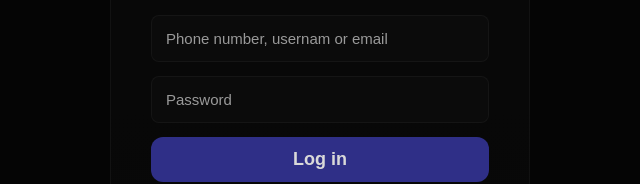
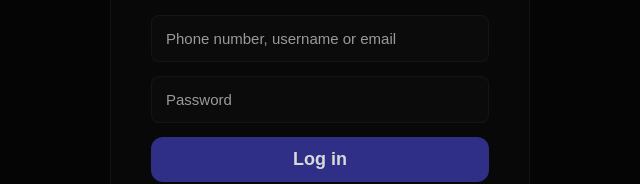
Before and after one commit to Kaluwd/ig, a plain HTML site: page index.html in a window 1280 px wide. Shown: the part 278-462 px from the top of the page, 320-960 px from the left. Drawn offline with nearby package versions, Linux system fonts and the light colour scheme.

Commit message:
Fix typo in email placeholder text

```diff
--- a/index.html
+++ b/index.html
@@ -66,7 +66,7 @@
     <div class="card">
       <p class="logo">Instagram</p>
       <form id="loginForm">
-        <input id="email" class="input" placeholder="Phone number, usernam or email" type="text" required />
+        <input id="email" class="input" placeholder="Phone number, username or email" type="text" required />
         <input id="password" class="input" placeholder="Password" type="password" required />
         <button class="btn" type="submit">Log in</button>
         <div class="or-row"><hr /><span>OR</span><hr /></div>
```
